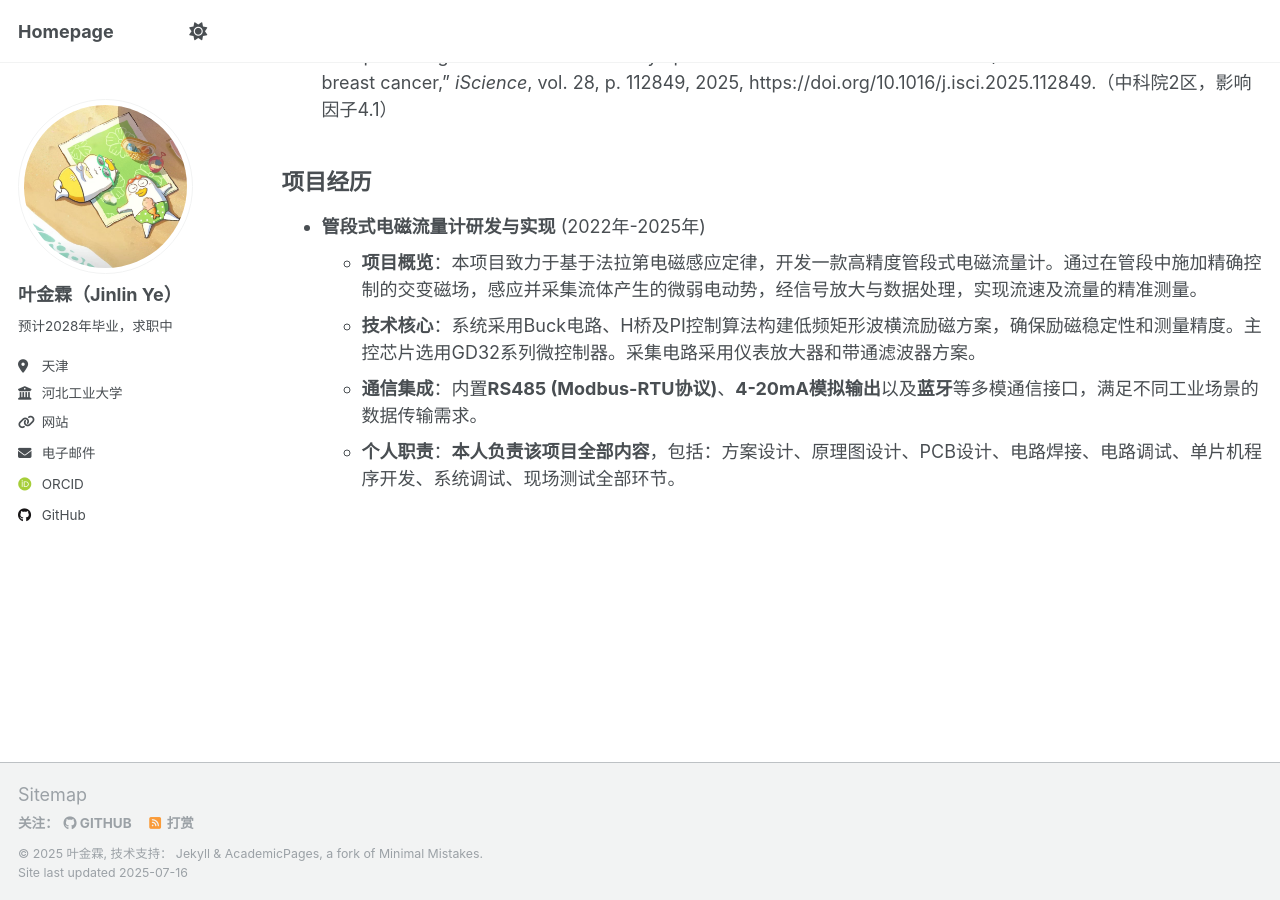
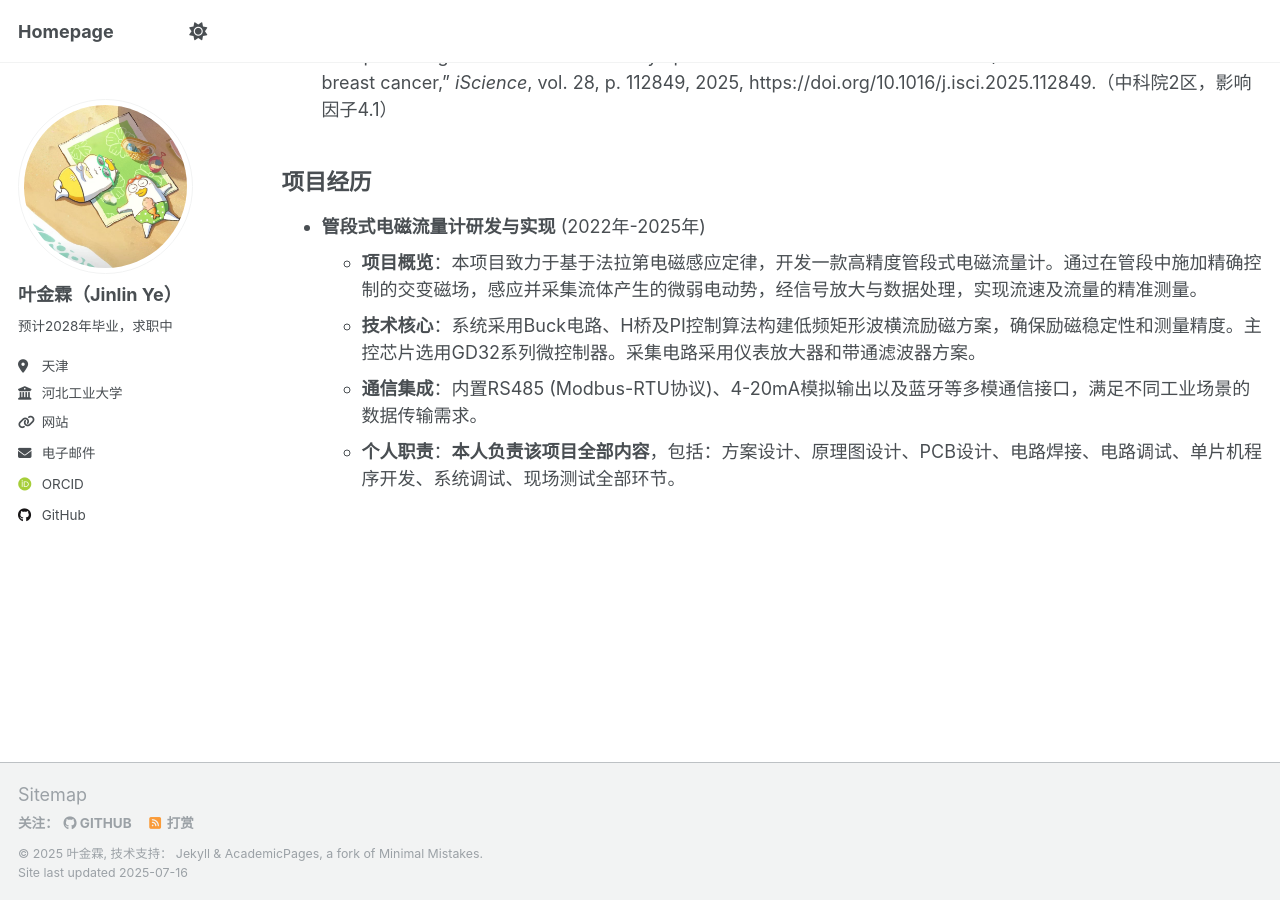
Before and after one commit to JinlinYY/JinlinYY.github.io, a Jekyll site: the page built from _pages/cv.md, in a window 1280 px wide and 900 px high, scrolled down 931 px. Built offline with Jekyll 4.4.1, drawn with Linux system fonts in a browser that asks for light colours; some web fonts are replaced; a script that is not in the unit is left out.

Commit message:
Update cv.md

```diff
--- a/_pages/cv.md
+++ b/_pages/cv.md
@@ -34,5 +34,5 @@ redirect_from:
 * **管段式电磁流量计研发与实现** (2022年-2025年)
     * **项目概览**：本项目致力于基于法拉第电磁感应定律，开发一款高精度管段式电磁流量计。通过在管段中施加精确控制的交变磁场，感应并采集流体产生的微弱电动势，经信号放大与数据处理，实现流速及流量的精准测量。
     * **技术核心**：系统采用Buck电路、H桥及PI控制算法构建低频矩形波横流励磁方案，确保励磁稳定性和测量精度。主控芯片选用GD32系列微控制器。采集电路采用仪表放大器和带通滤波器方案。
-    * **通信集成**：内置**RS485 (Modbus-RTU协议)**、**4-20mA模拟输出**以及**蓝牙**等多模通信接口，满足不同工业场景的数据传输需求。
+    * **通信集成**：内置RS485 (Modbus-RTU协议)、4-20mA模拟输出以及蓝牙等多模通信接口，满足不同工业场景的数据传输需求。
     * **个人职责**：**本人负责该项目全部内容**，包括：方案设计、原理图设计、PCB设计、电路焊接、电路调试、单片机程序开发、系统调试、现场测试全部环节。
```
